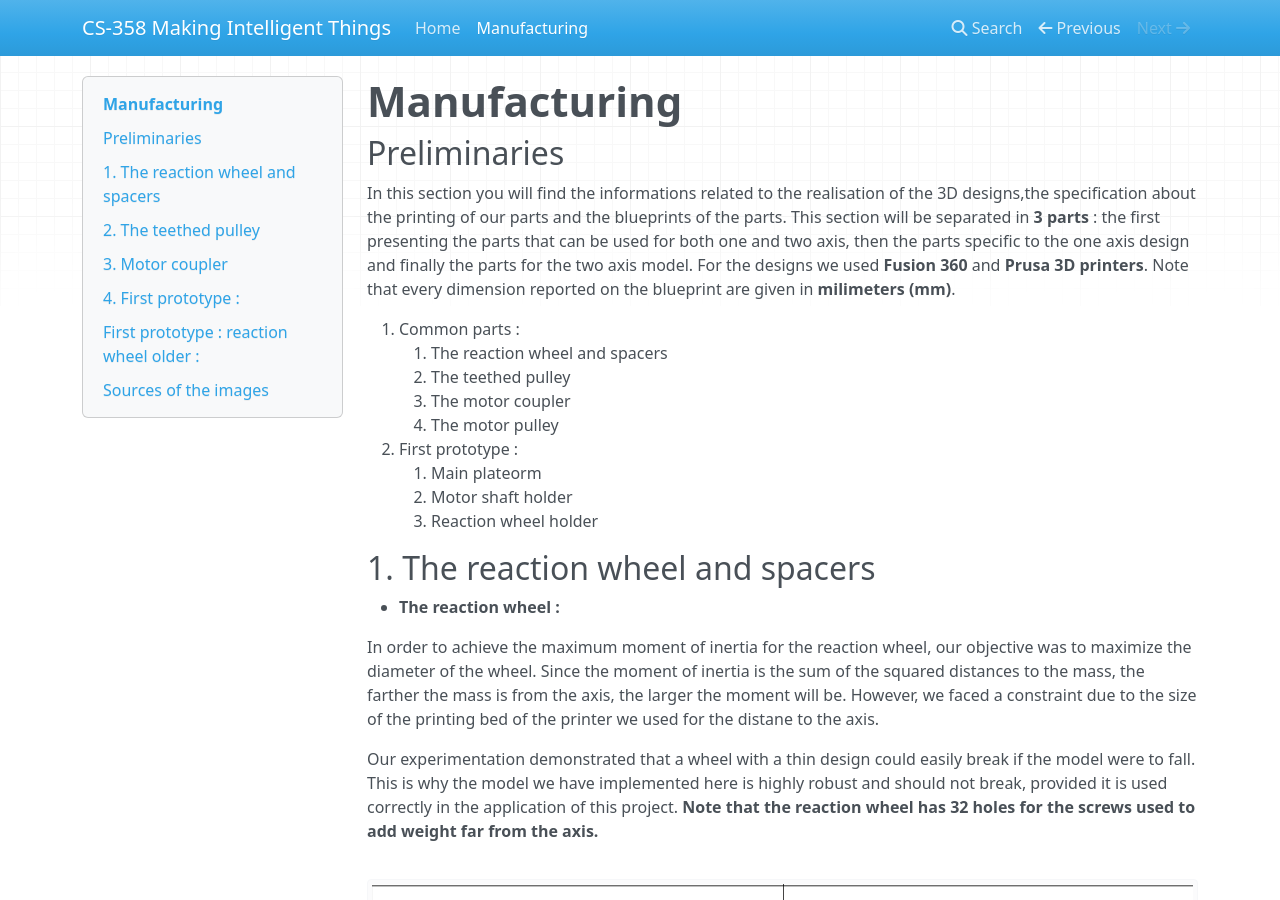
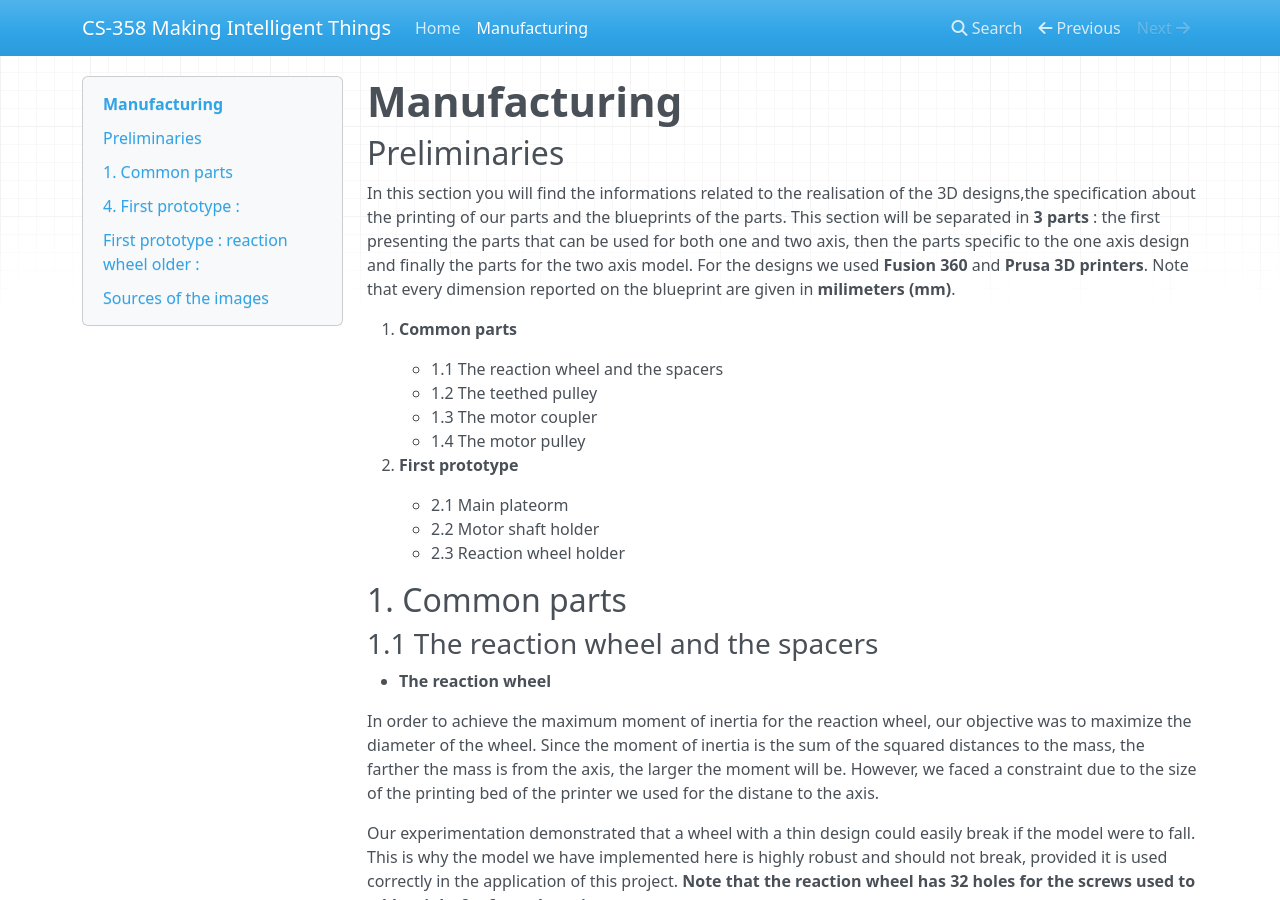
Before and after one commit to mit-unicycle/mit-unicycle, an MkDocs documentation site: the page built from docs/manufacturing.md, in a window 1280 px wide and 900 px high. Built offline with MkDocs 1.6.1, drawn with Linux system fonts in a browser that asks for light colours; nearby versions of some CDN libraries; some of the changed text lies outside the part shown.

Commit message:
layer modification

```diff
--- a/docs/manufacturing.md
+++ b/docs/manufacturing.md
@@ -8,29 +8,25 @@
 
 In this section you will find the informations related to the realisation of the 3D designs,the specification about the printing of our parts and the blueprints of the parts. This section will be separated in **3 parts** : the first presenting the parts that can be used for both one and two axis, then the parts specific to the one axis design and finally the parts for the two axis model. For the designs we used **Fusion 360** and **Prusa 3D printers**. Note that every dimension reported on the blueprint are given in **milimeters (mm)**.
 
-<ol>
-   <li> <font size = "3"> Common parts : </font></li>
+1. **Common parts**
 
-   <ol>
-      <li> The reaction wheel and spacers </li>
-      <li> The teethed pulley </li>
-      <li> The motor coupler</li>
-      <li> The motor pulley</li>
-   </ol>
+    - 1.1 The reaction wheel and the spacers
+    - 1.2 The teethed pulley
+    - 1.3 The motor coupler
+    - 1.4 The motor pulley
 
-   <li> <font size = "3"> First prototype : </font> </li>
 
-   <ol>
-      <li> Main plateorm</li>
-      <li> Motor shaft holder</li>
-      <li> Reaction wheel holder</li>
-   </ol>
+2. **First prototype**
+    - 2.1 Main plateorm
+    - 2.2 Motor shaft holder
+    - 2.3 Reaction wheel holder
 
-</ol>
 
-## **1. The reaction wheel and spacers**
+## **1. Common parts**
 
-* **The reaction wheel :**
+### 1.1 The reaction wheel and the spacers
+
+* **The reaction wheel**
 
 In order to achieve the maximum moment of inertia for the reaction wheel, our objective was to maximize the diameter of the wheel. Since the moment of inertia is the sum of the squared distances to the mass, the farther the mass is from the axis, the larger the moment will be. However, we faced a constraint due to the size of the printing bed of the printer we used for the distane to the axis.
 
@@ -59,7 +53,7 @@ The accompanying design picture, illustrates the dimensions of one of these spac
 In order to avoid that the belt hits the nuts from the reaction wheel while working, we needed spacer plates to increase the distance between the teethed pulley therefore we designed the spacing plates here bellow is the design and the dimensions of those spacers.
 
 
-## **2. The teethed pulley**
+### **1.2. The teethed pulley**
 
 We used GT-2 belts, which necessitated the design of GT-2 pulleys. To achieve this, we employed a functionality in **Fusion 360** that enabled us to create parametric designs of the pulleys. This approach facilitated the rapid design of the desired pulley variations and also facilitated testing different gear reduction options. The creation of this design is explained step by steps just bellow
 
@@ -75,12 +69,13 @@ For this particular printing, the most important setting to consider is the **pr
 
 ![Alt text](images/GT2_7_REDUCTION_plates%20Drawing%20v1-1.png)
 
-## **3. Motor coupler**
+### **1.3. Motor coupler**
 
 For the motor coupler, we machined them using the tools available to us. This approach enabled us to create a high-quality coupler specifically designed for the motor we had. We were unable to find any suitable couplers for purchase online that could be delivered within a reasonable timeframe, which is why we resorted to machining our own. Here's the blueprint we created for this coupler
 
 ![Alt text](images/Metal%20shaft%20coupler%20Drawing%20v3-1.png)
 
+### **1.4. The motor pulley :**
 
 
 ## **4. First prototype :**
```
Also changed, not shown: other parts of docs/manufacturing.md (+1 -3 lines), site/index.html, site/manufacturing/index.html, site/search/search_index.json, 1 other file.
